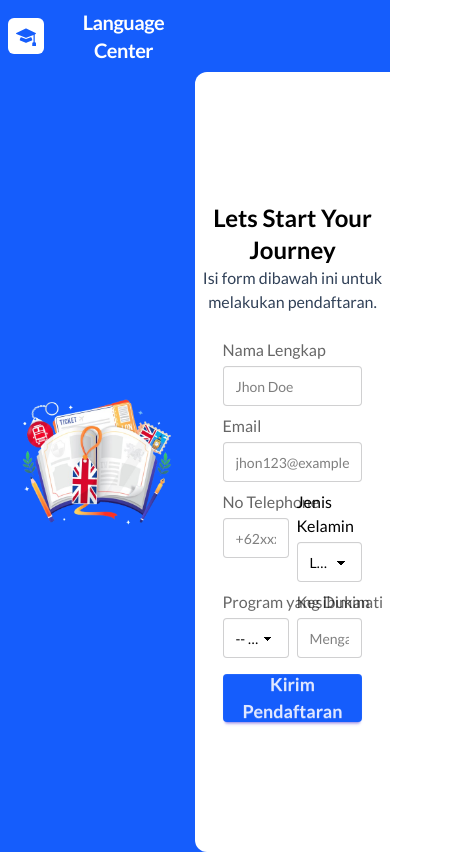
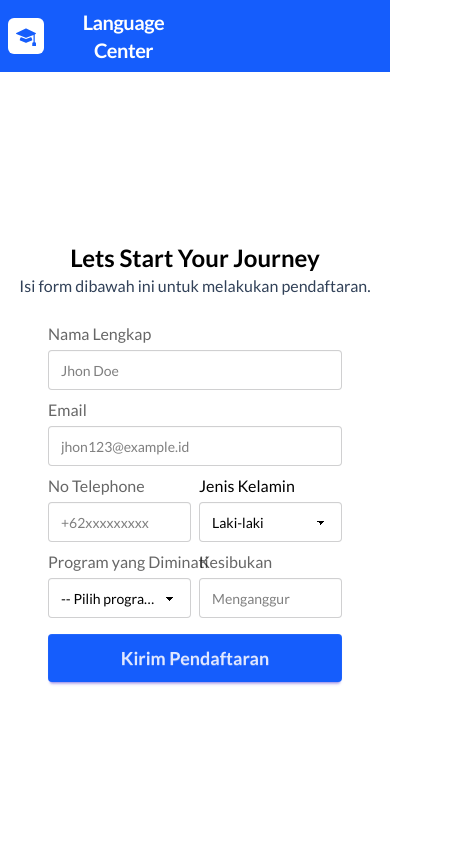
Before and after one commit to BangSann/test-language-center, a React (Vite) app: page /registration in a window 390 px wide. Shown: the whole page, 458 px wide, since content can reach past the window. Built offline with nearby package versions, Linux system fonts and the light colour scheme.

Commit message:
fix: responsive registration

```diff
--- a/src/pages/registration/_components/registrationForm.jsx
+++ b/src/pages/registration/_components/registrationForm.jsx
@@ -95,7 +95,7 @@ const RegistrationForm = () => {
       }) => (
         <form
           onSubmit={handleSubmit}
-          className="space-y-2 text-start mt-6 px-24"
+          className="space-y-2 text-start mt-6 px-12 md:px-24"
         >
           <div className="flex flex-col gap-1">
             <label htmlFor="name" className="label">
--- a/src/pages/registration/registration.jsx
+++ b/src/pages/registration/registration.jsx
@@ -24,8 +24,8 @@ const RegistrationPage = () => {
       {/* header */}
 
       {/* content */}
-      <section className="mx-auto grid grid-cols-2 items-center justify-center h-[calc(100vh-64px)]">
-        <div className="flex items-center justify-center bg-blue-600 h-full">
+      <section className="mx-auto grid grid-cols-1 xl:grid-cols-2 items-center justify-center h-[calc(100vh-64px)]">
+        <div className="xl:flex items-center justify-center bg-blue-600 h-full hidden">
           <img
             src="/images/registration-image.jpg"
             alt="registration image"
@@ -33,7 +33,7 @@ const RegistrationPage = () => {
           />
         </div>
         <div className="bg-blue-600 h-full">
-          <div className="bg-white w-full h-full flex flex-col items-center justify-center rounded-s-xl">
+          <div className="bg-white w-full h-full flex flex-col items-center justify-center xl:rounded-s-xl">
             <h1 className="text-2xl font-bold">Lets Start Your Journey</h1>
             <p className="text-slate-700">Isi form dibawah ini untuk melakukan pendaftaran.</p>
             {/* regis form */}
```
